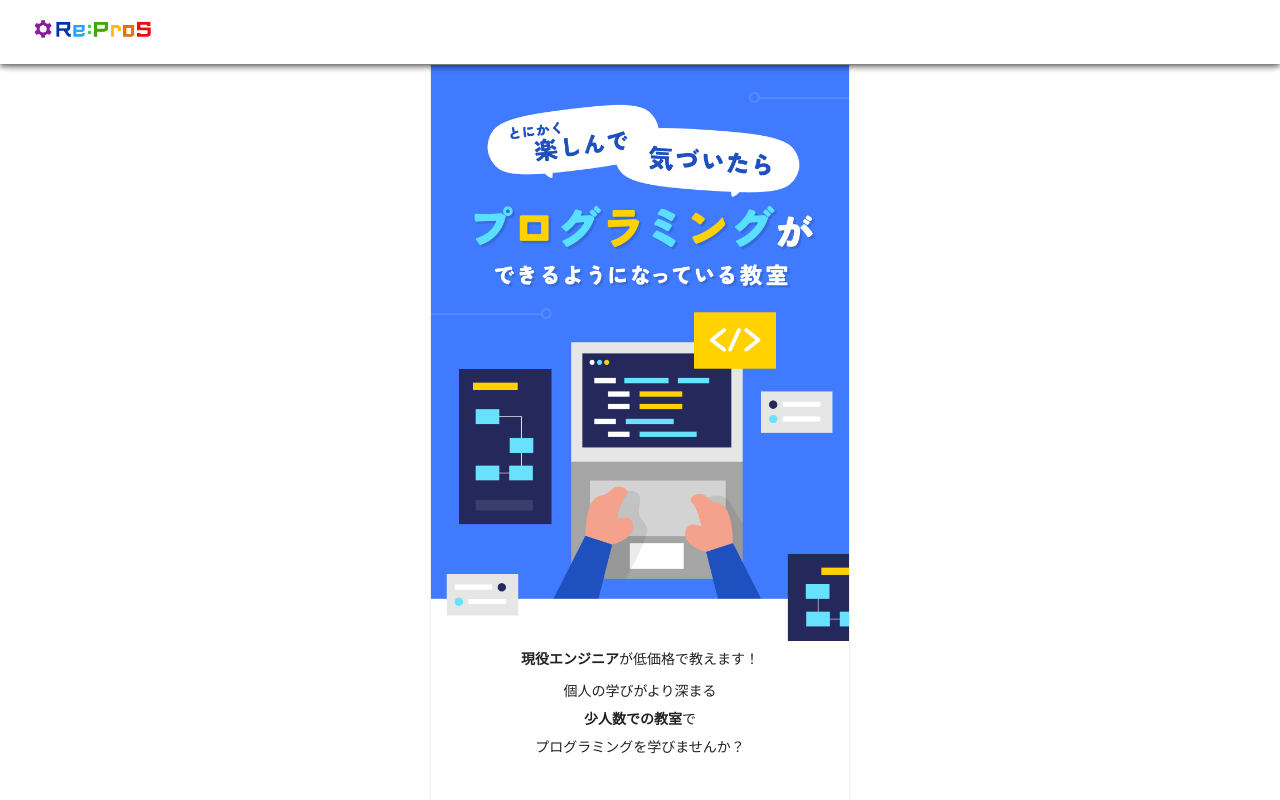
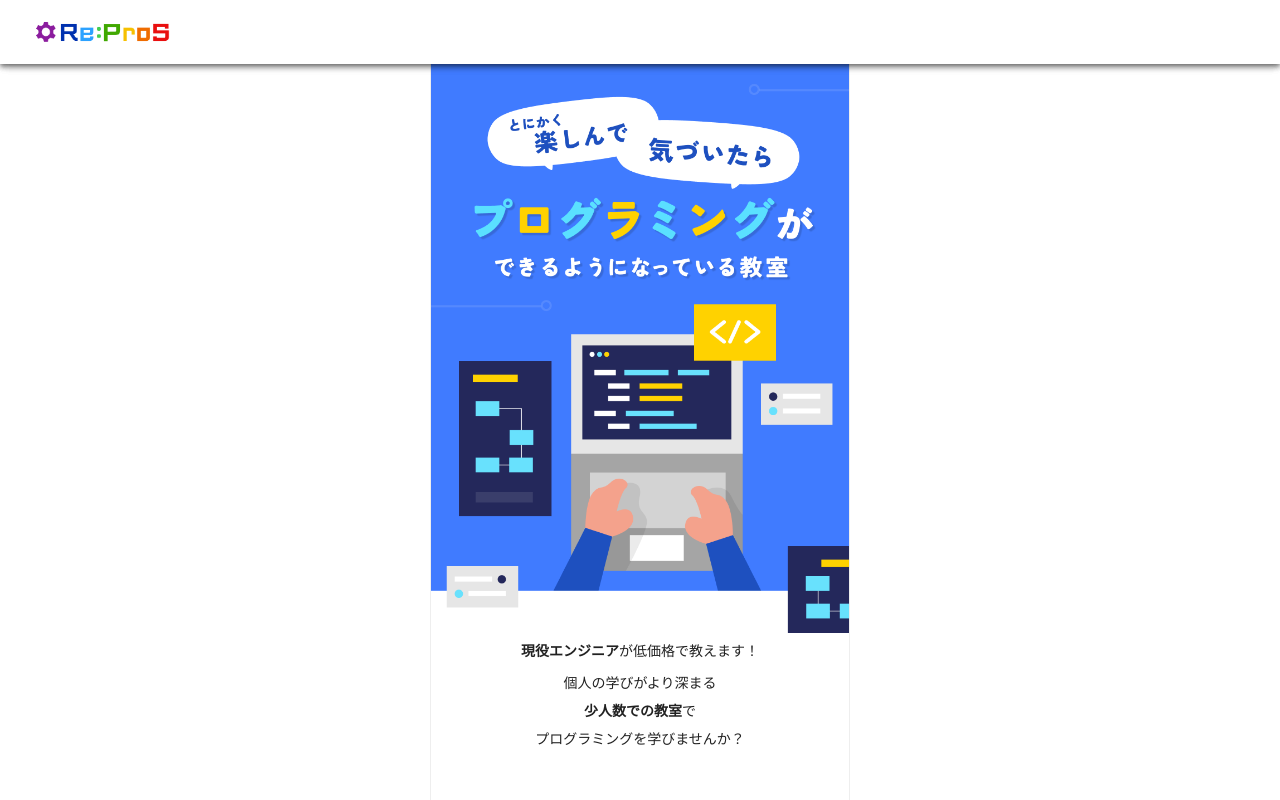
Before and after one commit to yutaroud/rect, a Next.js app: page /school in a window 1280 px wide. Shown: the top 800 px of the page. Built offline with nearby package versions, Linux system fonts and the light colour scheme.

Commit message:
ロゴスタイリング

```diff
--- a/src/app/Header.tsx
+++ b/src/app/Header.tsx
@@ -14,12 +14,12 @@ const Header: React.FC<HeaderProps> = ({ switchLogo }) => {
     <AppBar position="fixed" sx={{ zIndex: 2000 }}>
       <Toolbar sx={{ backgroundColor: "background.paper" }}>
         {switchLogo ? (
-          <Box style={{ maxWidth: "420px" }}>
+          <Box style={{ width: "420px",display: "flex" }}>
             <Image
               alt="Re:ProS"
               src="../../image/school/logo.png"
-              width={140}
-              height={38}
+              width={160}
+              height={44}
             />
           </Box>
         ) : (
--- a/src/app/school/page.tsx
+++ b/src/app/school/page.tsx
@@ -13,7 +13,7 @@ const School = () => {
       <Header switchLogo={true} />
       <Box
       component="section"
-      mt={8}
+      mt={7}
       sx={{
           textAlign: "center",
           mx: 'auto',
```
